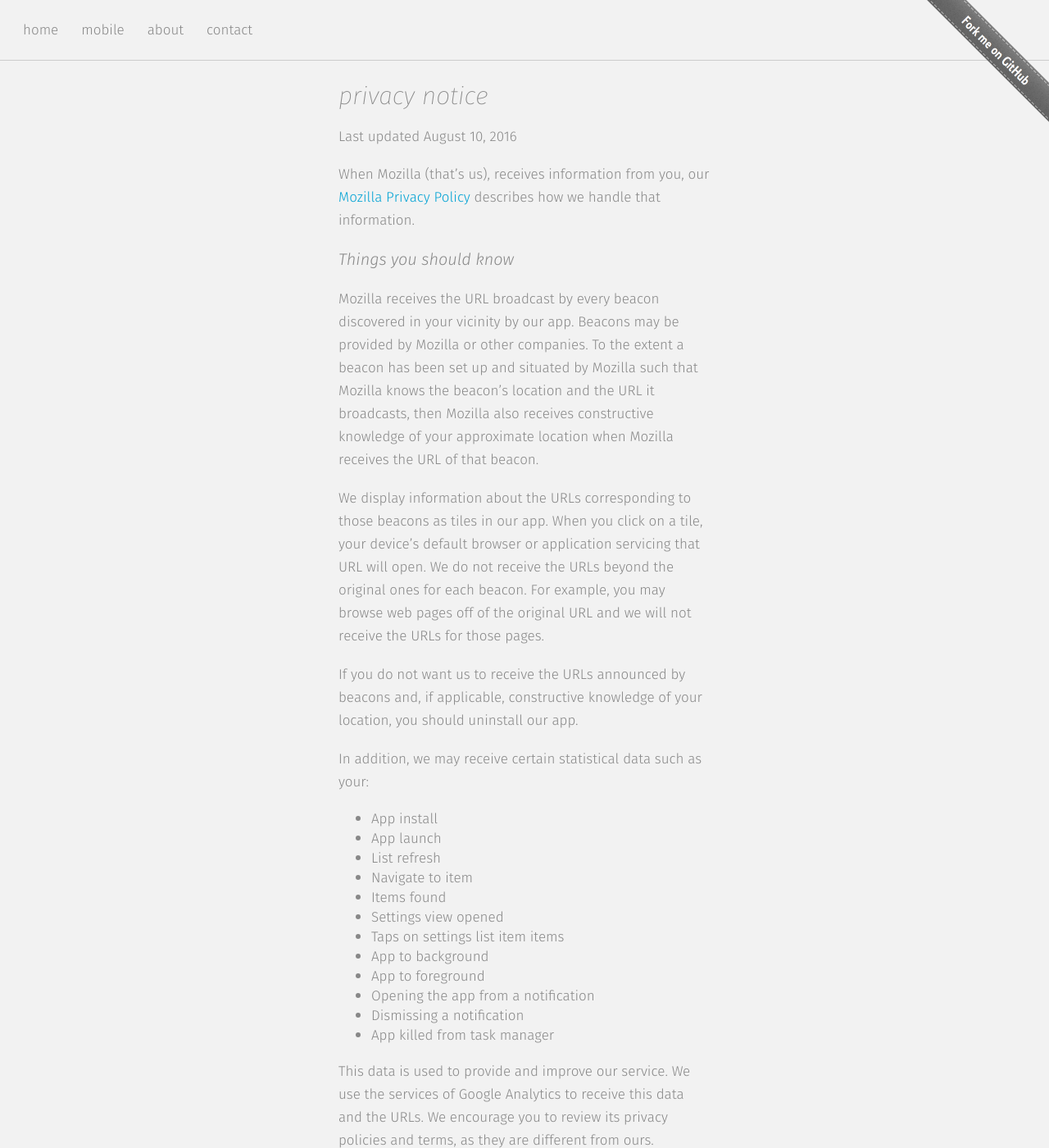
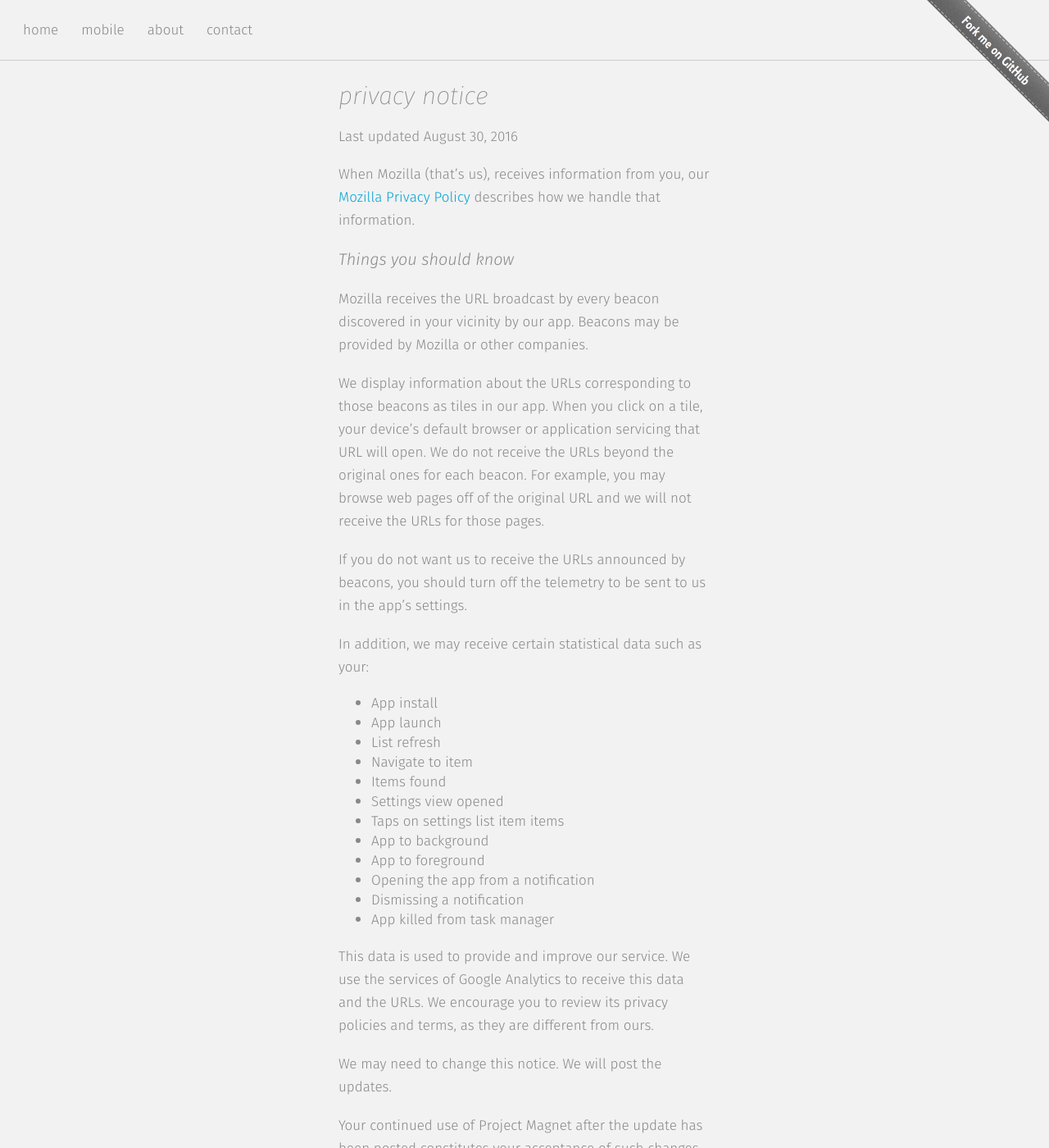
Before and after one commit to mozilla-magnet/magnet-site, a Jekyll site: the page built from privacy/index.html, in a window 1280 px wide and 1400 px high. Shown: the whole window at 82% size. Built offline with Jekyll 4.4.1, drawn with Linux system fonts in a browser that asks for light colours.

Commit message:
Updated privacy policy

```diff
--- a/_includes/privacy.md
+++ b/_includes/privacy.md
@@ -1,14 +1,14 @@
-Last updated August 10, 2016
+Last updated August 30, 2016
 
 When Mozilla (that’s us), receives information from you, our [Mozilla Privacy Policy](https://www.mozilla.org/en-US/privacy/) describes how we handle that information.
 
 ### Things you should know
 
-Mozilla receives the URL broadcast by every beacon discovered in your vicinity by our app.  Beacons may be provided by Mozilla or other companies.  To the extent a beacon has been set up and situated by Mozilla such that Mozilla knows the beacon’s location and the URL it broadcasts, then Mozilla also receives constructive knowledge of your approximate location when Mozilla receives the URL of that beacon.
+Mozilla receives the URL broadcast by every beacon discovered in your vicinity by our app. Beacons may be provided by Mozilla or other companies.
 
-We display information about the URLs corresponding to those beacons as tiles in our app.  When you click on a tile, your device’s default browser or application servicing that URL will open.  We do not receive the URLs beyond the original ones for each beacon.  For example, you may browse web pages off of the original URL and we will not receive the URLs for those pages.
+We display information about the URLs corresponding to those beacons as tiles in our app. When you click on a tile, your device’s default browser or application servicing that URL will open. We do not receive the URLs beyond the original ones for each beacon. For example, you may browse web pages off of the original URL and we will not receive the URLs for those pages.
 
-If you do not want us to receive the URLs announced by beacons and, if applicable, constructive knowledge of your location, you should uninstall our app.
+If you do not want us to receive the URLs announced by beacons, you should turn off the telemetry to be sent to us in the app’s settings.
 
 In addition, we may receive certain  statistical data such as your:
 
@@ -25,7 +25,7 @@
 - Dismissing a notification
 - App killed from task manager
 
-This data is used to provide and improve our service.  We use the services of  Google Analytics to receive this data and the URLs.  We encourage you to review its privacy policies and terms, as they are different from ours.
+This data is used to provide and improve our service. We use the services of Google Analytics to receive this data and the URLs. We encourage you to review its privacy policies and terms, as they are different from ours.
 
 We may need to change this notice. We will post the updates.
 
```
